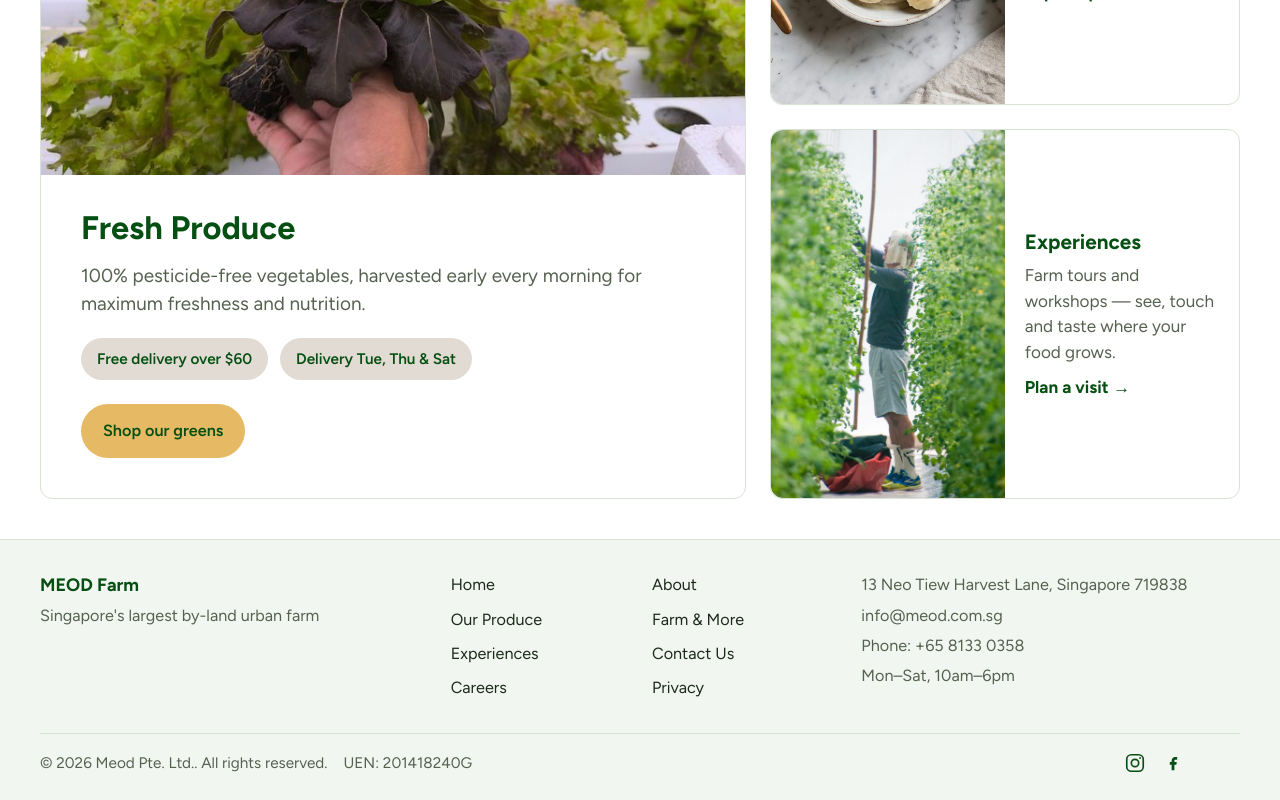
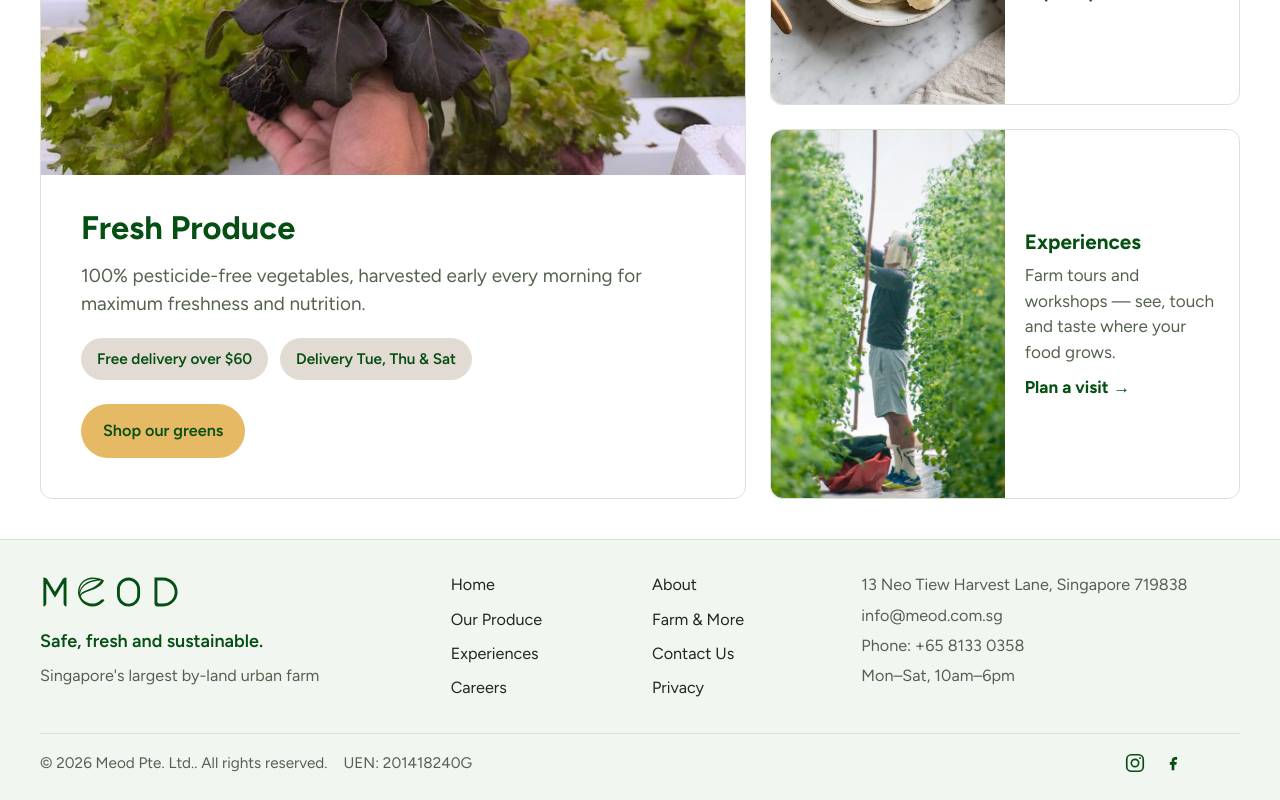
Before and after one commit to Tyllage/Tyllage-MEOD, a React (Vite) app in the folder client/: page / in a window 1280 px wide. Shown: the part 1207-2007 px from the top of the page. Built offline with nearby package versions, Linux system fonts and the light colour scheme.

Commit message:
Add MEOD wordmark and slogan to footer brand block
Stack the wordmark logo, 'Safe, fresh and sustainable.' slogan and tagline. The light SVG is used as a CSS mask filled with the forest green so it shows on the light footer.

```diff
--- a/client/src/components/Footer.css
+++ b/client/src/components/Footer.css
@@ -19,10 +19,20 @@
   flex: 1 1 220px;
 }
 
-.footer-name {
-  font-weight: 700;
+.footer-logo {
+  display: block;
+  width: 141px;
+  height: 40px;
+  margin-bottom: var(--space-4);
+  background-color: var(--color-forest);
+  -webkit-mask: url('/images/meod-light.svg') left center / contain no-repeat;
+  mask: url('/images/meod-light.svg') left center / contain no-repeat;
+}
+
+.footer-slogan {
+  margin: 0 0 var(--space-2);
+  font-weight: 600;
   color: var(--color-forest);
-  margin: 0 0 var(--space-1);
 }
 
 .footer-tagline,
--- a/client/src/components/Footer.jsx
+++ b/client/src/components/Footer.jsx
@@ -24,7 +24,8 @@ function Footer() {
     <footer className="footer">
       <div className="footer-inner container">
         <div className="footer-brand">
-          <p className="footer-name">{site.name}</p>
+          <span className="footer-logo" role="img" aria-label={site.name} />
+          <p className="footer-slogan">{site.slogan}</p>
           <p className="footer-tagline">{site.tagline}</p>
         </div>
 
--- a/client/src/data/site.js
+++ b/client/src/data/site.js
@@ -2,6 +2,7 @@ export const site = {
   name: 'MEOD Farm',
   companyName: 'Meod Pte. Ltd.',
   uen: '201418240G',
+  slogan: 'Safe, fresh and sustainable.',
   tagline: "Singapore's largest by-land urban farm",
   address: '13 Neo Tiew Harvest Lane, Singapore 719838',
   email: 'info@meod.com.sg',
```
Also changed, not shown: client/public/images/meod-light.svg (added), client/public/images/meod-logo.png (added).
